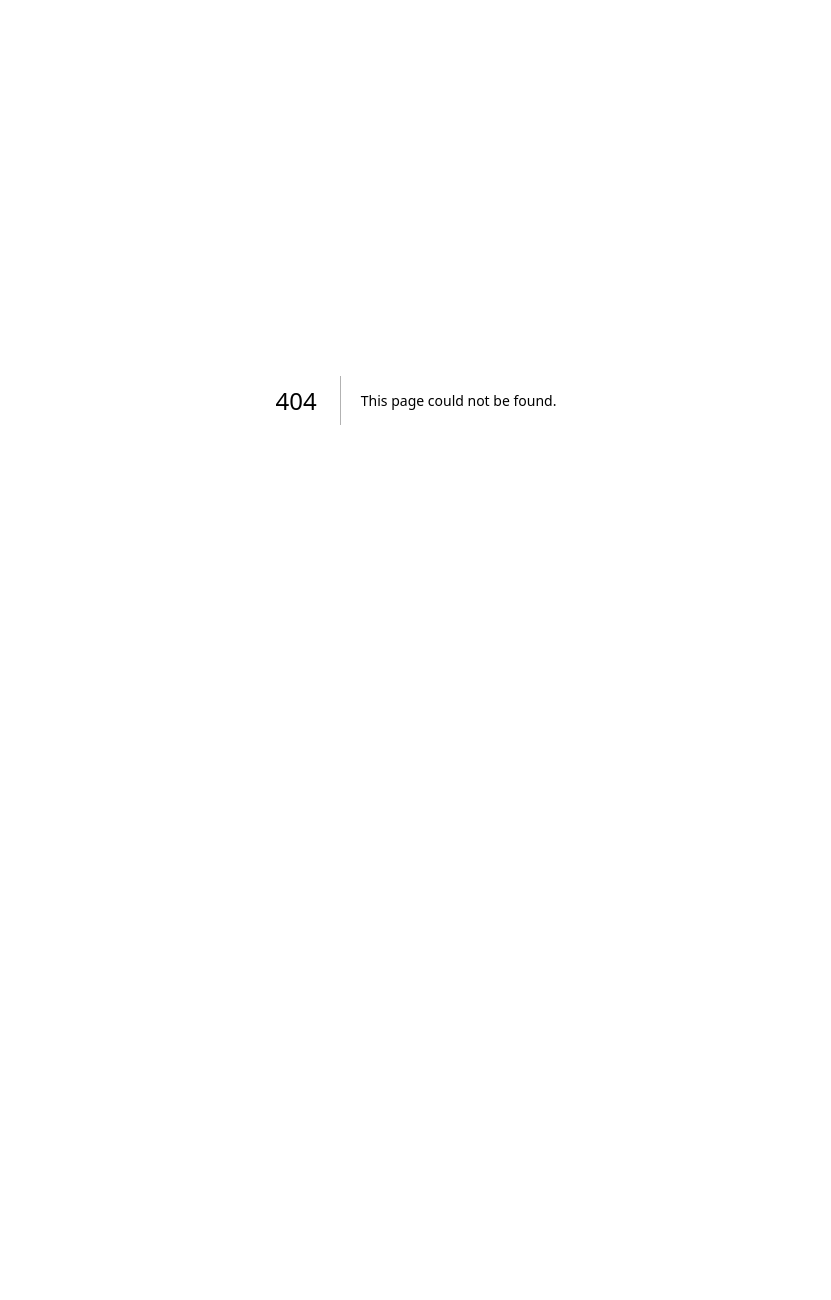
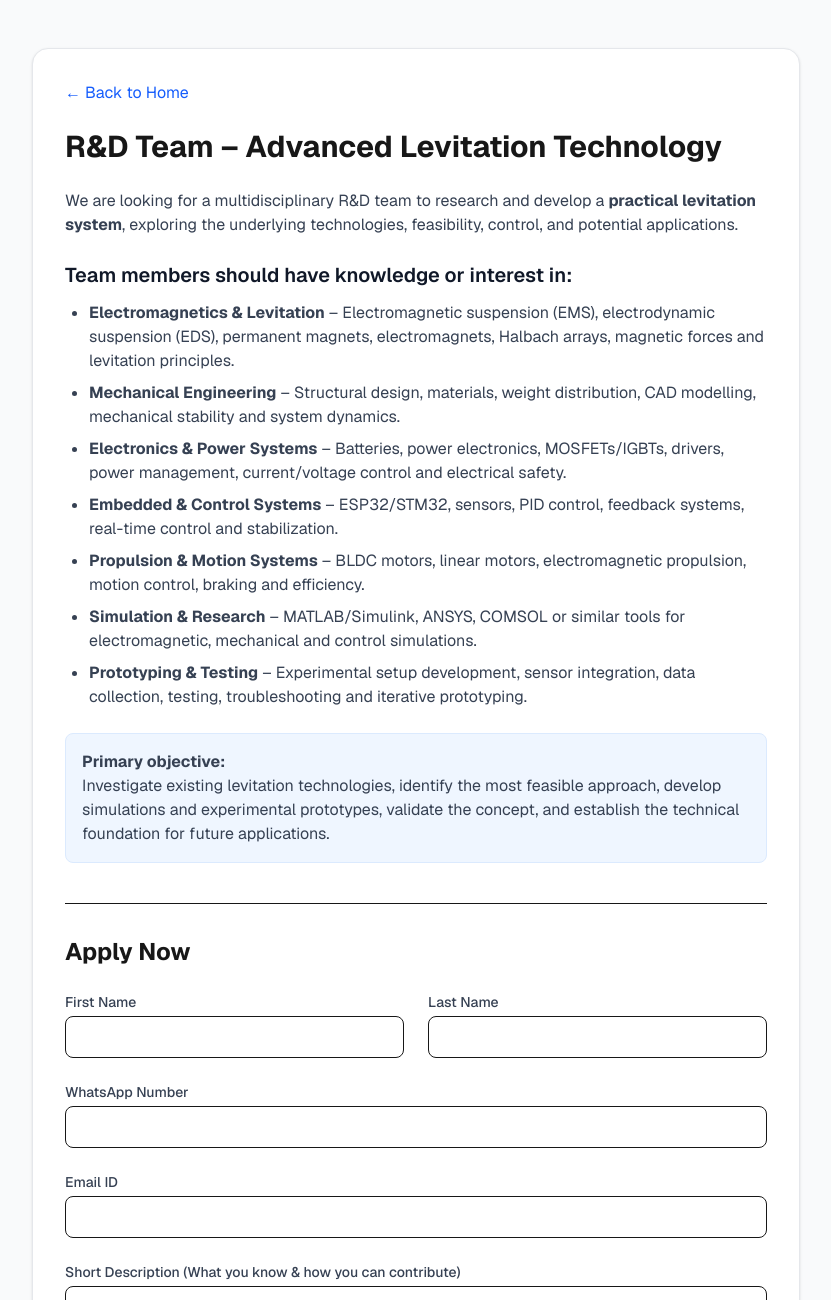
Before and after one commit to KevenMarini/Rec, a Next.js app: page /apply in a window 1280 px wide. Before the commit this address had no page. Shown: the top 1300 px of the page, without its empty margins (224-1055 px from the left). Before the commit the page ends 800 px from the top, so only its background shows below. Built offline with nearby package versions, Linux system fonts and the light colour scheme.

Commit message:
Initial website setup with Next.js, Tailwind, and Form

```diff
--- /dev/null
+++ b/src/app/api/apply/route.ts
@@ -0,0 +1,22 @@
+import { NextResponse } from 'next/server';
+
+export async function POST(request: Request) {
+  try {
+    const body = await request.json();
+
+    // In a real application, you would save this to a database (like Vercel Postgres, Supabase, MongoDB)
+    // or send an email. For now, we will just log it.
+    console.log('New Application Received:', body);
+
+    return NextResponse.json(
+      { message: 'Application submitted successfully' },
+      { status: 200 }
+    );
+  } catch (error) {
+    console.error('Error processing application:', error);
+    return NextResponse.json(
+      { message: 'Error submitting application' },
+      { status: 500 }
+    );
+  }
+}
--- /dev/null
+++ b/src/app/apply/page.tsx
@@ -0,0 +1,125 @@
+'use client';
+
+import { useState } from 'react';
+import Link from 'next/link';
+
+export default function ApplyPage() {
+  const [formData, setFormData] = useState({
+    firstName: '',
+    lastName: '',
+    whatsapp: '',
+    email: '',
+    description: ''
+  });
+  const [status, setStatus] = useState<'idle' | 'submitting' | 'success' | 'error'>('idle');
+
+  const handleSubmit = async (e: React.FormEvent) => {
+    e.preventDefault();
+    setStatus('submitting');
+
+    try {
+      const res = await fetch('/api/apply', {
+        method: 'POST',
+        headers: { 'Content-Type': 'application/json' },
+        body: JSON.stringify(formData)
+      });
+
+      if (res.ok) {
+        setStatus('success');
+        setFormData({ firstName: '', lastName: '', whatsapp: '', email: '', description: '' });
+      } else {
+        setStatus('error');
+      }
+    } catch (error) {
+      setStatus('error');
+    }
+  };
+
+  const handleChange = (e: React.ChangeEvent<HTMLInputElement | HTMLTextAreaElement>) => {
+    setFormData({ ...formData, [e.target.name]: e.target.value });
+  };
+
+  return (
+    <div className="min-h-screen bg-gray-50 py-12 px-4 font-sans">
+      <div className="max-w-3xl mx-auto bg-white p-8 rounded-2xl shadow-sm border border-gray-200">
+        <Link href="/" className="text-blue-600 hover:underline mb-6 inline-block">
+          &larr; Back to Home
+        </Link>
+
+        <h1 className="text-3xl font-bold mb-6">R&D Team – Advanced Levitation Technology</h1>
+
+        <div className="prose max-w-none text-gray-700 mb-10">
+          <p className="mb-4">
+            We are looking for a multidisciplinary R&D team to research and develop a <strong>practical levitation system</strong>, exploring the underlying technologies, feasibility, control, and potential applications.
+          </p>
+
+          <h3 className="text-xl font-semibold text-gray-900 mt-6 mb-3">Team members should have knowledge or interest in:</h3>
+          <ul className="list-disc pl-6 space-y-2 mb-6">
+            <li><strong>Electromagnetics & Levitation</strong> – Electromagnetic suspension (EMS), electrodynamic suspension (EDS), permanent magnets, electromagnets, Halbach arrays, magnetic forces and levitation principles.</li>
+            <li><strong>Mechanical Engineering</strong> – Structural design, materials, weight distribution, CAD modelling, mechanical stability and system dynamics.</li>
+            <li><strong>Electronics & Power Systems</strong> – Batteries, power electronics, MOSFETs/IGBTs, drivers, power management, current/voltage control and electrical safety.</li>
+            <li><strong>Embedded & Control Systems</strong> – ESP32/STM32, sensors, PID control, feedback systems, real-time control and stabilization.</li>
+            <li><strong>Propulsion & Motion Systems</strong> – BLDC motors, linear motors, electromagnetic propulsion, motion control, braking and efficiency.</li>
+            <li><strong>Simulation & Research</strong> – MATLAB/Simulink, ANSYS, COMSOL or similar tools for electromagnetic, mechanical and control simulations.</li>
+            <li><strong>Prototyping & Testing</strong> – Experimental setup development, sensor integration, data collection, testing, troubleshooting and iterative prototyping.</li>
+          </ul>
+
+          <p className="bg-blue-50 p-4 rounded-lg border border-blue-100">
+            <strong>Primary objective:</strong><br />
+            Investigate existing levitation technologies, identify the most feasible approach, develop simulations and experimental prototypes, validate the concept, and establish the technical foundation for future applications.
+          </p>
+        </div>
+
+        <hr className="my-8" />
+
+        <h2 className="text-2xl font-bold mb-6">Apply Now</h2>
+
+        {status === 'success' ? (
+          <div className="bg-green-50 text-green-800 p-4 rounded-lg border border-green-200">
+            Thank you for applying! We will get back to you soon.
+          </div>
+        ) : (
+          <form onSubmit={handleSubmit} className="space-y-6">
+            <div className="grid grid-cols-1 md:grid-cols-2 gap-6">
+              <div>
+                <label className="block text-sm font-medium text-gray-700 mb-1">First Name</label>
+                <input required type="text" name="firstName" value={formData.firstName} onChange={handleChange} className="w-full px-4 py-2 border rounded-lg focus:ring-2 focus:ring-blue-500 outline-none" />
+              </div>
+              <div>
+                <label className="block text-sm font-medium text-gray-700 mb-1">Last Name</label>
+                <input required type="text" name="lastName" value={formData.lastName} onChange={handleChange} className="w-full px-4 py-2 border rounded-lg focus:ring-2 focus:ring-blue-500 outline-none" />
+              </div>
+            </div>
+
+            <div>
+              <label className="block text-sm font-medium text-gray-700 mb-1">WhatsApp Number</label>
+              <input required type="tel" name="whatsapp" value={formData.whatsapp} onChange={handleChange} className="w-full px-4 py-2 border rounded-lg focus:ring-2 focus:ring-blue-500 outline-none" />
+            </div>
+
+            <div>
+              <label className="block text-sm font-medium text-gray-700 mb-1">Email ID</label>
+              <input required type="email" name="email" value={formData.email} onChange={handleChange} className="w-full px-4 py-2 border rounded-lg focus:ring-2 focus:ring-blue-500 outline-none" />
+            </div>
+
+            <div>
+              <label className="block text-sm font-medium text-gray-700 mb-1">Short Description (What you know & how you can contribute)</label>
+              <textarea required name="description" rows={5} value={formData.description} onChange={handleChange} className="w-full px-4 py-2 border rounded-lg focus:ring-2 focus:ring-blue-500 outline-none"></textarea>
+            </div>
+
+            {status === 'error' && (
+              <div className="text-red-600 text-sm">Something went wrong. Please try again.</div>
+            )}
+
+            <button
+              type="submit"
+              disabled={status === 'submitting'}
+              className="w-full bg-blue-600 hover:bg-blue-700 text-white font-semibold py-3 px-8 rounded-lg transition-colors disabled:opacity-50"
+            >
+              {status === 'submitting' ? 'Submitting...' : 'Submit Application'}
+            </button>
+          </form>
+        )}
+      </div>
+    </div>
+  );
+}
--- a/src/app/page.tsx
+++ b/src/app/page.tsx
@@ -1,69 +1,79 @@
-import Image from "next/image";
+import Link from 'next/link';
 
 export default function Home() {
   return (
-    <div className="flex flex-col flex-1 items-center justify-center bg-zinc-50 font-sans dark:bg-black">
-      <main className="flex flex-1 w-full max-w-3xl flex-col items-center justify-between py-32 px-16 bg-white dark:bg-black sm:items-start">
-        <Image
-          className="dark:invert h-5 w-[100px]"
-          src="/next.svg"
-          alt="Next.js logo"
-          width={100}
-          height={20}
-          priority
-        />
-        <div className="flex flex-col items-center gap-6 text-center sm:items-start sm:text-left">
-          <h1 className="max-w-xs text-3xl font-semibold leading-10 tracking-tight text-black dark:text-zinc-50">
-            To get started, edit the{" "}
-            <code className="rounded bg-black/[.06] px-1.5 py-0.5 font-mono text-[0.9em] dark:bg-white/[.08]">
-              page.tsx
-            </code>{" "}
-            file.
-          </h1>
-          <p className="max-w-md text-lg leading-8 text-zinc-600 dark:text-zinc-400">
-            Looking for a starting point or more instructions? Head over to{" "}
-            <a
-              href="https://vercel.com/templates?framework=next.js&utm_source=create-next-app&utm_medium=appdir-template-tw&utm_campaign=create-next-app"
-              className="font-medium text-zinc-950 dark:text-zinc-50"
+    <div className="min-h-screen bg-gray-50 text-gray-900 font-sans">
+      {/* Hero Section */}
+      <header className="bg-blue-600 text-white py-20 text-center px-4">
+        <h1 className="text-5xl font-bold mb-4">[Your Team Name]</h1>
+        <p className="text-xl max-w-2xl mx-auto">Building the future, today.</p>
+      </header>
+
+      {/* About Us / Team Description */}
+      <section className="py-16 px-4 max-w-4xl mx-auto text-center">
+        <h2 className="text-3xl font-bold mb-6">Who We Are</h2>
+        <p className="text-lg text-gray-700 leading-relaxed">
+          We are a team focused on turning existing technologies into the future. We believe innovation doesn't always mean starting from scratch—it means rethinking, improving, and combining what already exists to create something better for tomorrow.
+        </p>
+      </section>
+
+      {/* Project Description */}
+      <section className="py-16 px-4 max-w-4xl mx-auto bg-white shadow-sm rounded-xl">
+        <h2 className="text-3xl font-bold mb-6 text-center">Our Project</h2>
+        <p className="text-lg text-gray-700 text-center">
+          [Project Description Goes Here - Please update with your details]
+        </p>
+      </section>
+
+      {/* Domains / Roles */}
+      <section className="py-16 px-4 max-w-6xl mx-auto text-center">
+        <h2 className="text-3xl font-bold mb-8">Our Domains & Roles</h2>
+        <div className="grid grid-cols-1 sm:grid-cols-2 md:grid-cols-3 lg:grid-cols-4 gap-6">
+          {[
+            { role: "Mechanical Engineer", desc: "Chassis/frame design, CAD, materials, vehicle dynamics" },
+            { role: "Magnetic/EM Engineer", desc: "Electromagnetism, Halbach arrays, EMS, levitation" },
+            { role: "Power Electronics Engineer", desc: "Batteries, MOSFETs/IGBTs, motor drivers, thermal management" },
+            { role: "Control Systems Engineer", desc: "PID control, stability, sensor fusion, real-time balance" },
+            { role: "Embedded Engineer", desc: "ESP32/STM32, C/C++, PWM, real-time sensor reading" },
+            { role: "Motor/Propulsion Engineer", desc: "BLDC/AC motors, regenerative braking, linear motors" },
+            { role: "Sensor Engineer", desc: "Hall-effect, IMU, position sensors, calibration" },
+            { role: "Software/AI Engineer", desc: "Python/C++, ROS 2, computer vision, simulation" },
+            { role: "Safety Engineer", desc: "Fail-safe systems, emergency braking, battery protection" },
+            { role: "Track/Infrastructure Engineer", desc: "Track geometry, magnetic track design, power delivery" },
+            { role: "Simulation/Testing Engineer", desc: "MATLAB/Simulink, ANSYS, stress analysis, data analysis" },
+            { role: "UI/Monitoring Engineer", desc: "Real-time dashboard, telemetry, remote diagnostics" }
+          ].map((domain, index) => (
+            <div key={index} className="p-6 bg-white shadow-sm rounded-xl border border-gray-100 flex flex-col items-center justify-center text-center">
+              <h3 className="font-semibold text-lg text-blue-900 mb-2">{domain.role}</h3>
+              <p className="text-sm text-gray-600">{domain.desc}</p>
+            </div>
+          ))}
+        </div>
+      </section>
+
+      {/* Open Roles */}
+      <section className="py-16 px-4 max-w-4xl mx-auto bg-blue-50 rounded-xl mb-16">
+        <h2 className="text-3xl font-bold mb-8 text-center">Open Roles</h2>
+
+        <div className="bg-white p-8 rounded-xl shadow-md border border-gray-200">
+          <div className="flex flex-col md:flex-row justify-between items-start md:items-center">
+            <div>
+              <h3 className="text-2xl font-bold text-gray-900 mb-2">Research and Development</h3>
+              <p className="text-gray-600 mb-4 md:mb-0">Advanced Levitation Technology</p>
+            </div>
+            <Link
+              href="/apply"
+              className="inline-block bg-blue-600 hover:bg-blue-700 text-white font-semibold py-3 px-8 rounded-lg transition-colors"
             >
-              Templates
-            </a>{" "}
-            or the{" "}
-            <a
-              href="https://nextjs.org/learn?utm_source=create-next-app&utm_medium=appdir-template-tw&utm_campaign=create-next-app"
-              className="font-medium text-zinc-950 dark:text-zinc-50"
-            >
-              Learning
-            </a>{" "}
-            center.
-          </p>
+              Apply Now
+            </Link>
+          </div>
         </div>
-        <div className="flex flex-col gap-4 text-base font-medium sm:flex-row">
-          <a
-            className="flex h-12 w-full items-center justify-center gap-2 rounded-full bg-foreground px-5 text-background transition-colors hover:bg-[#383838] dark:hover:bg-[#ccc] md:w-[158px]"
-            href="https://vercel.com/new?utm_source=create-next-app&utm_medium=appdir-template-tw&utm_campaign=create-next-app"
-            target="_blank"
-            rel="noopener noreferrer"
-          >
-            <Image
-              className="dark:invert h-[14px] w-4"
-              src="/vercel.svg"
-              alt="Vercel logomark"
-              width={16}
-              height={14}
-            />
-            Deploy Now
-          </a>
-          <a
-            className="flex h-12 w-full items-center justify-center rounded-full border border-solid border-black/[.08] px-5 transition-colors hover:border-transparent hover:bg-black/[.04] dark:border-white/[.145] dark:hover:bg-[#1a1a1a] md:w-[158px]"
-            href="https://nextjs.org/docs?utm_source=create-next-app&utm_medium=appdir-template-tw&utm_campaign=create-next-app"
-            target="_blank"
-            rel="noopener noreferrer"
-          >
-            Documentation
-          </a>
-        </div>
-      </main>
+      </section>
+
+      <footer className="bg-gray-800 text-white py-8 text-center">
+        <p>© {new Date().getFullYear()} [Your Team Name]. All rights reserved.</p>
+      </footer>
     </div>
   );
 }
```
